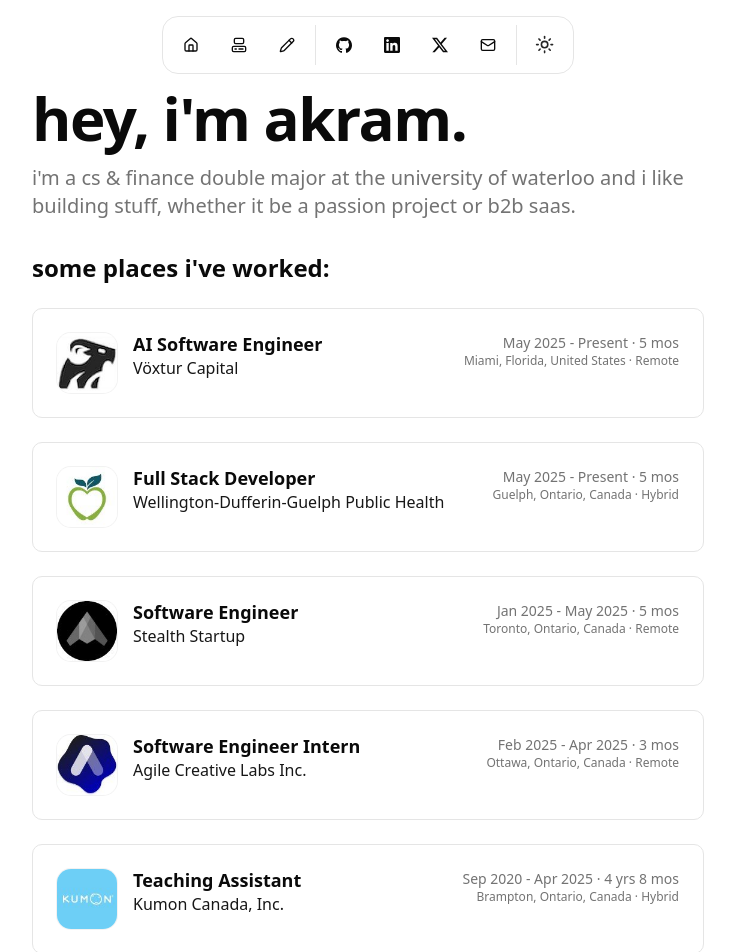
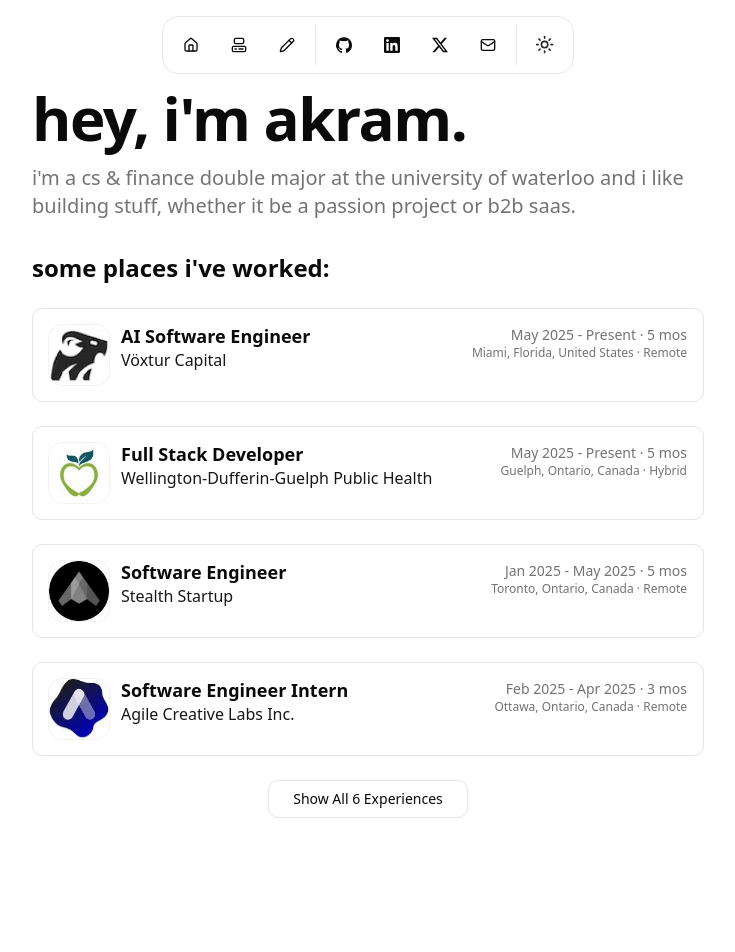
Before and after one commit to akramj13/portfolio, a Next.js app: page / in a window 1280 px wide. Shown: the top 952 px of the page, without its empty margins (272-1007 px from the left). After the commit the page ends 850 px from the top, so only its background shows below. Built offline with nearby package versions, Linux system fonts and the light colour scheme.

Commit message:
updated work experience

```diff
--- a/src/app/page.tsx
+++ b/src/app/page.tsx
@@ -1,12 +1,9 @@
 import PageLayout from "@/components/utils/page-layout";
-import { Badge } from "@/components/ui/badge";
-import { Separator } from "@/components/ui/separator";
-import experiences from "./linkedin.json";
-import Image from "next/image";
+import WorkExperience from "@/components/WorkExperience";
 
 export default function Home() {
   return (
-    <PageLayout variant="narrow" maxWidth="2xl">
+    <PageLayout variant="default" maxWidth="2xl">
       <div className="space-y-8">
         {/* Hero Section */}
         <section className="space-y-4">
@@ -20,49 +17,7 @@
           </p>
         </section>
         {/* Work Experience */}
-        <section className="space-y-6">
-          <h2 className="text-2xl font-semibold text-foreground">
-            some places i&apos;ve worked:
-          </h2>
-          <div className="space-y-6">
-            {experiences.map((exp, index) => (
-              <div
-                key={index}
-                className="group relative bg-card border border-border rounded-lg p-6"
-              >
-                <div className="flex gap-4">
-                  <div className="flex-shrink-0">
-                    <Image
-                      src={exp.image}
-                      alt={`${exp.company} logo`}
-                      width={60}
-                      height={60}
-                      className="rounded-xl ring-1 ring-border/50"
-                    />
-                  </div>
-                  <div className="flex-1 min-w-0">
-                    <div className="flex flex-col sm:flex-row sm:items-start sm:justify-between gap-2 mb-3">
-                      <div>
-                        <h3 className="text-lg font-semibold text-foreground leading-tight">
-                          {exp.title}
-                        </h3>
-                        <p className="text-primary font-medium">
-                          {exp.company}
-                        </p>
-                      </div>
-                      <div className="text-sm text-muted-foreground text-right">
-                        <p className="font-medium">{exp.duration}</p>
-                        {exp.location && (
-                          <p className="text-xs">{exp.location}</p>
-                        )}
-                      </div>
-                    </div>
-                  </div>
-                </div>
-              </div>
-            ))}
-          </div>
-        </section>
+        <WorkExperience />
       </div>
     </PageLayout>
   );
--- /dev/null
+++ b/src/components/WorkExperience.tsx
@@ -0,0 +1,73 @@
+"use client";
+
+import React from "react";
+import experiences from "./linkedin.json";
+import Image from "next/image";
+import { useState } from "react";
+
+function WorkExperience() {
+  const [showAll, setShowAll] = useState(false);
+  const displayedExperiences = showAll ? experiences : experiences.slice(0, 4);
+
+  return (
+    <section className="space-y-6">
+      <h2 className="text-2xl font-semibold text-foreground">
+        some places i&apos;ve worked:
+      </h2>
+      <div className="margin-0 space-y-6">
+        {displayedExperiences.map((exp, index) => (
+          <div
+            key={index}
+            className="group relative bg-card border border-border rounded-lg p-4"
+          >
+            <div className="flex gap-3">
+              <div className="flex-shrink-0">
+                <Image
+                  src={exp.image}
+                  alt={`${exp.company} logo`}
+                  width={60}
+                  height={60}
+                  className="rounded-xl ring-1 ring-border/50"
+                />
+              </div>
+              <div className="flex-1 min-w-0">
+                <div className="flex flex-col sm:flex-row sm:items-start sm:justify-between gap-1 mb-1">
+                  <div>
+                    <h3 className="text-lg font-semibold text-foreground leading-tight">
+                      {exp.title}
+                    </h3>
+                    <p className="text-primary font-medium">{exp.company}</p>
+                  </div>
+                  <div className="text-sm text-muted-foreground text-right">
+                    <p className="font-medium whitespace-nowrap">
+                      {exp.duration}
+                    </p>
+                    {exp.location && (
+                      <p className="text-xs whitespace-nowrap">
+                        {exp.location}
+                      </p>
+                    )}
+                  </div>
+                </div>
+              </div>
+            </div>
+          </div>
+        ))}
+        {experiences.length > 4 && (
+          <div className="flex justify-center mt-6">
+            <button
+              onClick={() => setShowAll(!showAll)}
+              className="cursor-pointer px-6 py-2 text-sm font-medium text-foreground bg-card border border-border rounded-lg hover:bg-accent hover:text-accent-foreground transition-colors"
+            >
+              {showAll
+                ? "Show Less"
+                : `Show All ${experiences.length} Experiences`}
+            </button>
+          </div>
+        )}
+      </div>
+    </section>
+  );
+}
+
+export default WorkExperience;
```
Also changed, not shown: src/components/linkedin.json (renamed from src/app/linkedin.json).
